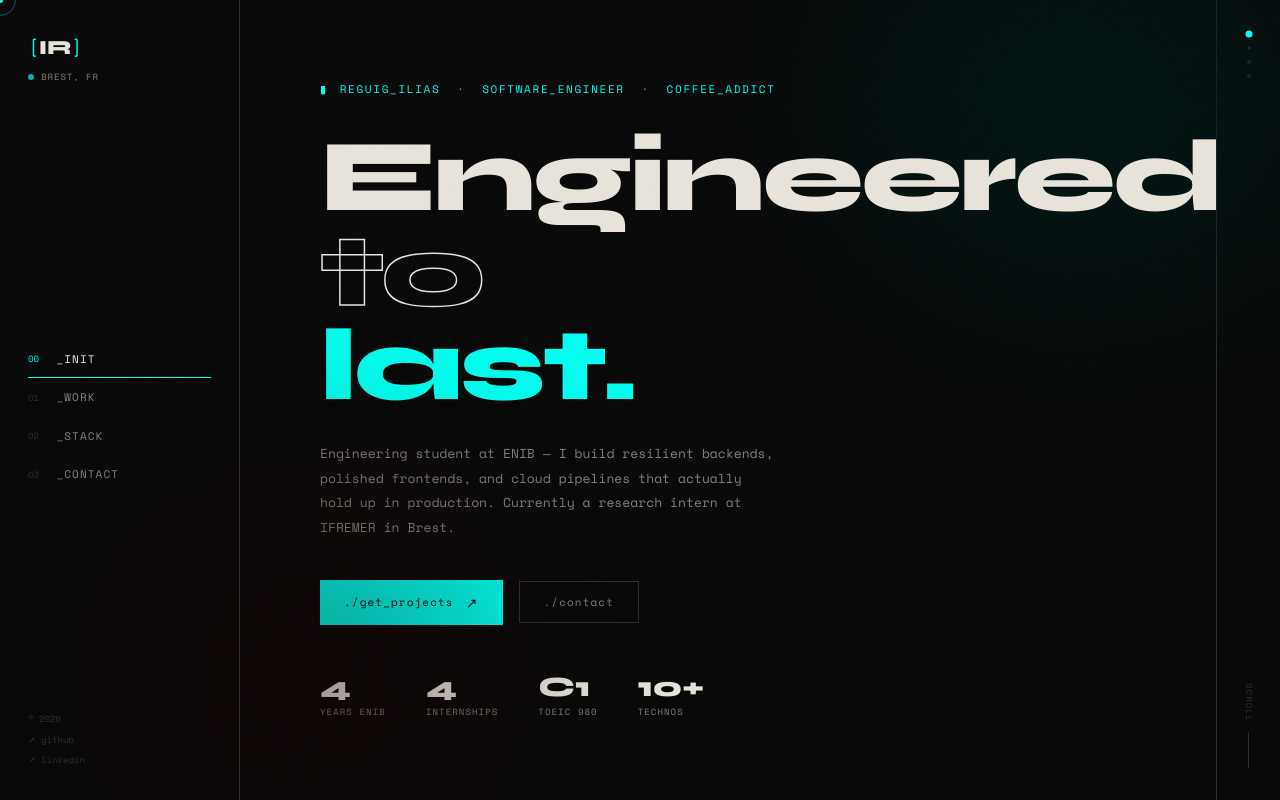
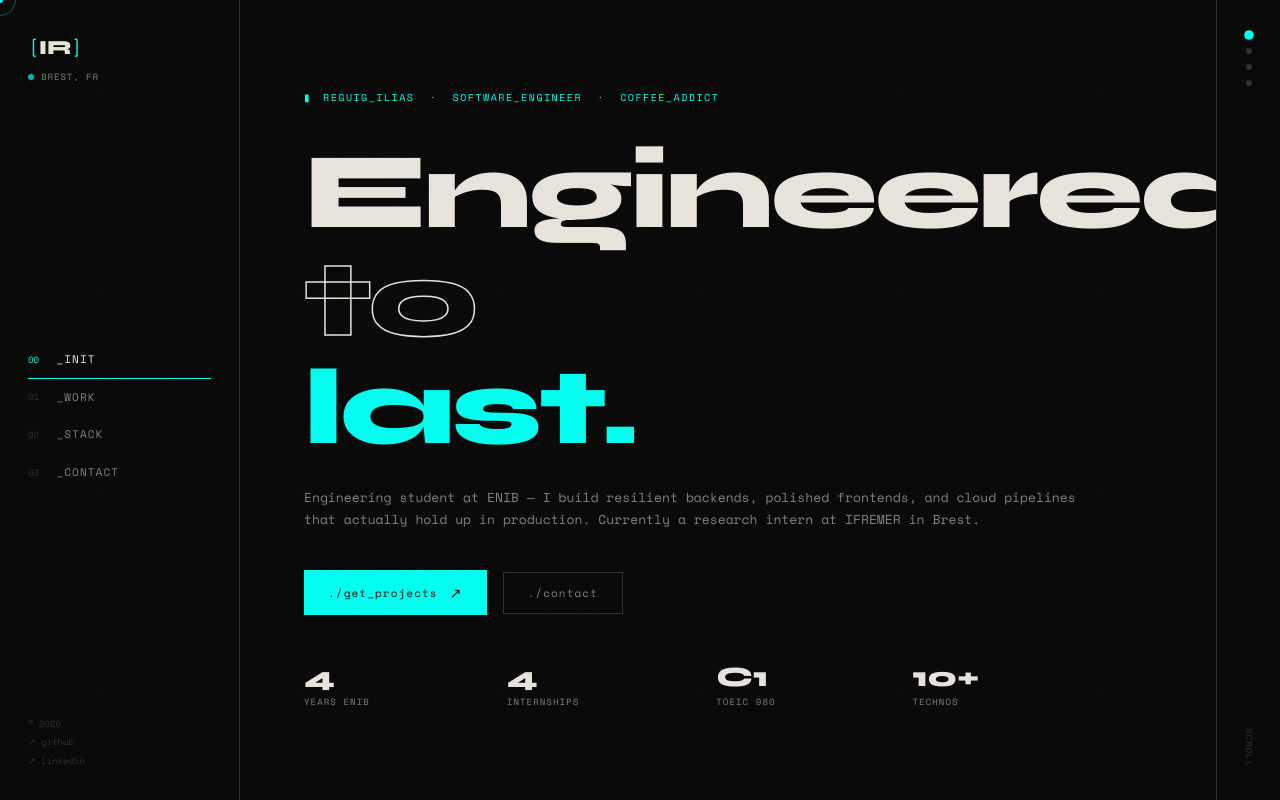
Before and after one commit to iliasreg/ilias-portfolio, an Angular app: page / in a window 1280 px wide. Built offline with nearby package versions, Linux system fonts and the light colour scheme; no server answers.

Commit message:
implementation: mobile responsiveness (wip)

```diff
--- a/src/app/app.scss
+++ b/src/app/app.scss
@@ -16,9 +16,8 @@
   border-right: 1px solid var(--fg3);
   position: relative;
   z-index: 10;
+  background: var(--bg);
 }
-
-.sidebar__top {}
 
 .logo {
   font-family: var(--display);
@@ -43,7 +42,7 @@
   font-size: 9px;
   letter-spacing: .1em;
   color: var(--fg2);
-  margin-bottom: 2.5rem;
+  margin-bottom: 2rem;
 }
 
 .status-dot {
@@ -52,7 +51,6 @@
   border-radius: 50%;
   background: var(--cyan);
   animation: pulse 2s ease-in-out infinite;
-  flex-shrink: 0;
 }
 
 // ── Nav ──────────────────────────────────────────────────────────
@@ -68,18 +66,14 @@
   align-items: center;
   gap: .65rem;
   padding: .55rem 0;
-  cursor: none;
+  cursor: pointer;
   position: relative;
-  border-bottom: 1px solid transparent;
-  transition: border-color .3s;
 }
 
 .nav-btn__index {
   font-size: 9px;
   color: var(--fg3);
   width: 18px;
-  flex-shrink: 0;
-  transition: color .3s;
   font-family: var(--mono);
 }
 
@@ -88,7 +82,6 @@
   letter-spacing: .1em;
   color: var(--fg2);
   font-family: var(--mono);
-  transition: color .3s;
 }
 
 .nav-btn__bar {
@@ -99,7 +92,7 @@
   background: var(--cyan);
   transform: scaleX(0);
   transform-origin: left;
-  transition: transform .4s cubic-bezier(.76, 0, .24, 1);
+  transition: transform .4s;
 }
 
 .nav-btn.active {
@@ -108,8 +101,6 @@
   .nav-btn__bar   { transform: scaleX(1); }
 }
 
-.nav-btn:hover:not(.active) .nav-btn__label { color: var(--fg); }
-
 // ── Sidebar foot ─────────────────────────────────────────────────
 .sidebar__foot {
   display: flex;
@@ -117,12 +108,10 @@
   gap: .25rem;
   font-size: 9px;
   color: var(--fg3);
-  line-height: 1.8;
 
   a {
     color: var(--fg3);
     text-decoration: none;
-    transition: color .25s;
 
     &:hover { color: var(--cyan); }
   }
@@ -132,7 +121,6 @@
 .stage {
   position: relative;
   overflow: hidden;
-  // Section components use :host { position: absolute; inset: 0 }
 }
 
 // ── Right rail ───────────────────────────────────────────────────
@@ -153,16 +141,15 @@
 
 .pdot {
   all: unset;
-  width: 4px;
-  height: 4px;
+  width: 6px;
+  height: 6px;
   border-radius: 50%;
   background: var(--fg3);
-  cursor: none;
-  transition: background .3s, transform .3s;
+  cursor: pointer;
 
   &.pdot--on {
     background: var(--cyan);
-    transform: scale(1.75);
+    transform: scale(1.6);
   }
 }
 
@@ -171,52 +158,33 @@
   color: var(--fg3);
   letter-spacing: .12em;
   writing-mode: vertical-rl;
-  display: flex;
-  align-items: center;
-  gap: .6rem;
-
-  &::after {
-    content: '';
-    width: 1px;
-    height: 36px;
-    background: var(--fg3);
-    animation: scrollLine 2s ease-in-out infinite;
-  }
 }
 
-@keyframes scrollLine {
-  0%   { transform: scaleY(0); transform-origin: top;    }
-  49%  { transform: scaleY(1); transform-origin: top;    }
-  51%  { transform: scaleY(1); transform-origin: bottom; }
-  100% { transform: scaleY(0); transform-origin: bottom; }
+// ── Cursor (disable on mobile later) ─────────────────────────────
+.cursor,
+.cursor-ring {
+  position: fixed;
+  pointer-events: none;
+  z-index: 9999;
 }
 
-// ── Custom cursor ────────────────────────────────────────────────
 .cursor {
-  position: fixed;
   width: 6px;
   height: 6px;
   background: var(--cyan);
   border-radius: 50%;
-  pointer-events: none;
-  z-index: 9999;
   transform: translate(-50%, -50%);
 }
 
 .cursor-ring {
-  position: fixed;
   width: 32px;
   height: 32px;
-  border: 1px solid rgba(0, 255, 240, 0.35);
+  border: 1px solid rgba(0,255,240,.35);
   border-radius: 50%;
-  pointer-events: none;
-  z-index: 9998;
   transform: translate(-50%, -50%);
-  transition: width .35s, height .35s;
 }
 
-// ── Ambient background (scene-specific blobs) ────────────────────
-// Driven by [attr.data-scene] on .shell
+// ── Ambient ─────────────────────────────────────────────────────
 .shell::before,
 .shell::after {
   content: '';
@@ -224,7 +192,6 @@
   border-radius: 50%;
   filter: blur(100px);
   pointer-events: none;
-  transition: all 1.4s cubic-bezier(.76, 0, .24, 1);
   z-index: 0;
 }
 
@@ -242,19 +209,49 @@
   left: 8%;
 }
 
-.shell[data-scene="0"] {
-  &::before { background: #001a18; opacity: .7; }
-  &::after  { background: #1a0000; opacity: .35; }
+/* ========================= */
+/* RESPONSIVE */
+/* ========================= */
+
+/* Tablet */
+@media (max-width: 1024px) {
+  .shell {
+    grid-template-columns: 200px 1fr;
+  }
+
+  .rail {
+    display: none;
+  }
 }
-.shell[data-scene="1"] {
-  &::before { background: #0a0020; opacity: .6; }
-  &::after  { background: #001a18; opacity: .5; }
+
+/* Mobile */
+@media (max-width: 768px) {
+  .shell {
+    display: flex;
+    flex-direction: column;
+  }
+
+  .sidebar {
+    flex-direction: row;
+    align-items: center;
+    justify-content: space-between;
+    padding: 1rem;
+    border-right: none;
+    border-bottom: 1px solid var(--fg3);
+  }
+
+  .sidebar__nav,
+  .sidebar__foot {
+    display: none;
+  }
+
+  .stage {
+    flex: 1;
+    overflow-y: auto;
+  }
+
+  .cursor,
+  .cursor-ring {
+    display: none;
+  }
 }
-.shell[data-scene="2"] {
-  &::before { background: #1a1000; opacity: .5; }
-  &::after  { background: #00101a; opacity: .6; }
-}
-.shell[data-scene="3"] {
-  &::before { background: #001a18; opacity: .4; }
-  &::after  { background: #0a0020; opacity: .6; }
-}
--- a/src/app/modules/contact/contact.scss
+++ b/src/app/modules/contact/contact.scss
@@ -3,13 +3,18 @@
   inset: 0;
   display: flex;
   align-items: center;
+  justify-content: flex-start;
   padding: 3rem 5rem;
   overflow: hidden;
 }
 
-.contact { width: 100%; max-width: 680px; }
+/* Container */
+.contact {
+  width: 100%;
+  max-width: 680px;
+}
 
-// Big headline — staggered via CSS delays, no Angular engine
+/* Headline */
 .contact-headline {
   font-family: var(--display);
   font-size: clamp(44px, 6vw, 90px);
@@ -35,7 +40,7 @@
 
 .chl--cyan { color: var(--cyan); }
 
-// Terminal line
+/* Terminal */
 .contact-cmd {
   display: flex;
   align-items: center;
@@ -46,10 +51,13 @@
   animation: fadeUp 600ms var(--ease) 500ms both;
 
   .prompt { color: var(--cyan); }
-  .cmd    { font-style: italic; }
+  .cmd {
+    font-style: italic;
+    word-break: break-word;
+  }
 }
 
-// Links
+/* Links */
 .contact-links {
   display: flex;
   flex-direction: column;
@@ -64,7 +72,7 @@
   padding: .9rem 0;
   border-bottom: 1px solid var(--fg3);
   text-decoration: none;
-  cursor: none;
+  cursor: pointer;
   transition: border-color .25s;
 
   &:hover { border-color: var(--cyan); }
@@ -81,6 +89,7 @@
   font-size: 12px;
   color: var(--fg);
   transition: color .25s;
+  word-break: break-word;
 
   .clink:hover & { color: var(--cyan); }
 }
@@ -96,7 +105,7 @@
   }
 }
 
-// Status
+/* Status */
 .contact-status {
   display: flex;
   align-items: center;
@@ -105,6 +114,7 @@
   font-size: 10px;
   color: var(--fg2);
   animation: fadeUp 600ms var(--ease) 800ms both;
+  flex-wrap: wrap;
 }
 
 .status-dot {
@@ -116,7 +126,81 @@
   animation: pulse 2s ease-in-out infinite;
 }
 
+/* Animations */
 @keyframes pulse {
   0%, 100% { opacity: 1; box-shadow: 0 0 0 0 rgba(0,255,240,.4); }
-  50%       { opacity: .7; box-shadow: 0 0 0 6px rgba(0,255,240,0); }
+  50% { opacity: .7; box-shadow: 0 0 0 6px rgba(0,255,240,0); }
 }
+
+/* ========================= */
+/* 📱 RESPONSIVE BREAKPOINTS */
+/* ========================= */
+
+/* Tablet */
+@media (max-width: 1024px) {
+  :host {
+    padding: 2.5rem 3rem;
+  }
+
+  .contact {
+    max-width: 100%;
+  }
+
+  .contact-headline {
+    font-size: clamp(36px, 7vw, 70px);
+  }
+}
+
+/* Mobile */
+@media (max-width: 768px) {
+  :host {
+    position: relative;
+    align-items: flex-start;
+    padding: 2rem 1.5rem;
+  }
+
+  .contact-headline {
+    font-size: clamp(32px, 9vw, 52px);
+  }
+
+  .contact-cmd {
+    font-size: 11px;
+  }
+
+  .clink {
+    grid-template-columns: 1fr;
+    gap: .4rem;
+    padding: 1rem 0;
+  }
+
+  .clink__label {
+    font-size: 8px;
+  }
+
+  .clink__val {
+    font-size: 13px;
+  }
+
+  .clink__arr {
+    display: none;
+  }
+
+  .contact-status {
+    font-size: 9px;
+  }
+}
+
+/* Small Mobile */
+@media (max-width: 480px) {
+  :host {
+    padding: 1.5rem 1rem;
+  }
+
+  .contact-headline {
+    font-size: clamp(28px, 10vw, 42px);
+  }
+
+  .contact-cmd {
+    flex-wrap: wrap;
+  }
+}
--- a/src/app/modules/home/home.scss
+++ b/src/app/modules/home/home.scss
@@ -1,9 +1,8 @@
 :host {
-  position: absolute;
-  inset: 0;
+  min-height: 100dvh;
   display: flex;
   align-items: center;
-  padding: 3rem 5rem;
+  padding: clamp(1.5rem, 4vw, 3rem) clamp(1.25rem, 5vw, 5rem);
   overflow: hidden;
 }
 
@@ -17,33 +16,33 @@
   display: flex;
   align-items: center;
   gap: .75rem;
-  font-size: 11px;
+  font-size: 10px;
   letter-spacing: .15em;
   color: var(--cyan);
   margin-bottom: 2rem;
-  animation-delay: 100ms; // stagger after clip-up
+  flex-wrap: wrap;
+  animation-delay: 100ms;
 
   .blink { animation: blink 1s step-end infinite; }
 }
 
 @keyframes blink {
   0%, 100% { opacity: 1; }
-  50%       { opacity: 0; }
+  50% { opacity: 0; }
 }
 
-// Big headline
+// Headline
 .home__headline {
   font-family: var(--display);
-  font-size: clamp(54px, 8vw, 108px);
+  font-size: clamp(42px, 10vw, 108px);
   font-weight: 800;
-  line-height: .92;
+  line-height: 1;
   letter-spacing: -.03em;
-  margin-bottom: 1.75rem;
+  margin-bottom: 1.5rem;
 }
 
 .hl {
   display: block;
-  // Individual staggered animations via CSS — no Angular animation engine needed
   animation: fadeUp 650ms var(--ease) both;
 
   &:nth-child(1) { animation-delay: 150ms; }
@@ -62,19 +61,20 @@
 
 // Sub
 .home__sub {
-  font-size: 13px;
-  line-height: 1.9;
+  font-size: clamp(12px, 2.8vw, 13px);
+  line-height: 1.7;
   color: var(--fg2);
-  max-width: 460px;
+  max-width: 100%;
   margin-bottom: 2.5rem;
   animation: fadeUp 600ms var(--ease) 500ms both;
 }
 
-// CTAs
+// Actions
 .home__actions {
   display: flex;
   gap: 1rem;
   align-items: center;
+  flex-wrap: wrap;
   margin-bottom: 3rem;
   animation: fadeUp 600ms var(--ease) 620ms both;
 }
@@ -92,13 +92,13 @@
   transition: all .3s;
 }
 
+// Primary button
 .btn--primary {
   background: var(--cyan);
   color: #080808;
   position: relative;
   overflow: hidden;
 
-  // Reverse fill on hover — pure CSS, no JS
   &::after {
     content: '';
     position: absolute;
@@ -113,27 +113,38 @@
   span { position: relative; z-index: 1; }
 
   &:hover::after { transform: scaleX(1); }
-  &:hover span   { color: var(--cyan); }
+  &:hover span { color: var(--cyan); }
 }
 
+// Ghost button
 .btn--ghost {
   border: 1px solid var(--fg3);
   color: var(--fg2);
   background: transparent;
 
-  &:hover { border-color: var(--cyan); color: var(--cyan); }
+  &:hover {
+    border-color: var(--cyan);
+    color: var(--cyan);
+  }
 }
 
-.btn__arrow { font-size: 14px; }
+.btn__arrow {
+  font-size: 14px;
+}
 
-// Meta stats
+// Meta
 .home__meta {
-  display: flex;
-  gap: 2.5rem;
+  display: grid;
+  grid-template-columns: repeat(4, auto);
+  gap: 2rem;
   animation: fadeUp 600ms var(--ease) 750ms both;
 }
 
-.meta-item { display: flex; flex-direction: column; gap: .25rem; }
+.meta-item {
+  display: flex;
+  flex-direction: column;
+  gap: .25rem;
+}
 
 .meta-num {
   font-family: var(--display);
@@ -148,3 +159,30 @@
   letter-spacing: .12em;
   color: var(--fg2);
 }
+
+/* ========================= */
+/* RESPONSIVE */
+/* ========================= */
+
+@media (max-width: 700px) {
+  .home__meta {
+    grid-template-columns: repeat(2, 1fr);
+    gap: 1.5rem;
+  }
+}
+
+@media (max-width: 600px) {
+  .home__actions {
+    flex-direction: column;
+    align-items: stretch;
+  }
+
+  .btn {
+    width: 100%;
+    justify-content: space-between;
+  }
+
+  .hl {
+    animation-duration: 500ms;
+  }
+}
--- a/src/app/modules/stack/stack.scss
+++ b/src/app/modules/stack/stack.scss
@@ -1,14 +1,17 @@
 :host {
-  position: absolute;
-  inset: 0;
+  min-height: 100dvh;
   display: flex;
   align-items: center;
-  padding: 3rem 4.5rem;
+  padding: clamp(1.5rem, 4vw, 3rem) clamp(1.25rem, 5vw, 4.5rem);
   overflow: hidden;
 }
 
-.stack { width: 100%; max-width: 840px; }
+.stack {
+  width: 100%;
+  max-width: 840px;
+}
 
+// Header
 .section-header {
   display: flex;
   justify-content: space-between;
@@ -29,8 +32,12 @@
   color: var(--cyan);
 }
 
-// Filter buttons
-.filters { display: flex; gap: .4rem; flex-wrap: wrap; }
+// Filters
+.filters {
+  display: flex;
+  gap: .4rem;
+  flex-wrap: wrap;
+}
 
 .filter {
   font-family: var(--mono);
@@ -40,14 +47,18 @@
   background: none;
   border: 1px solid var(--fg3);
   color: var(--fg2);
-  cursor: none;
+  cursor: pointer;
   transition: all .2s;
 
-  &:hover       { border-color: var(--fg2); color: var(--fg); }
-  &.filter--on  { background: var(--cyan); color: #080808; border-color: var(--cyan); }
+  &:hover { border-color: var(--fg2); color: var(--fg); }
+  &.filter--on {
+    background: var(--cyan);
+    color: #080808;
+    border-color: var(--cyan);
+  }
 }
 
-// Skill grid
+// Grid
 .skill-grid {
   display: grid;
   grid-template-columns: 1fr 1fr;
@@ -55,35 +66,39 @@
   margin-bottom: 2rem;
 }
 
-.skill-row {}
-
 .skill-top {
   display: flex;
   justify-content: space-between;
   margin-bottom: .4rem;
 }
 
-.skill-name { font-size: 11px; color: var(--fg); }
-.skill-pct  { font-size: 10px; color: var(--cyan); font-family: var(--mono); }
+.skill-name {
+  font-size: 11px;
+  color: var(--fg);
+}
+
+.skill-pct {
+  font-size: 10px;
+  color: var(--cyan);
+  font-family: var(--mono);
+}
 
 .skill-track {
   height: 1px;
   background: var(--fg3);
   position: relative;
-  overflow: visible;
 }
 
 .skill-fill {
   position: absolute;
-  top: 0; left: 0;
+  top: 0;
+  left: 0;
   height: 1px;
   background: linear-gradient(90deg, var(--cyan), rgba(0,255,240,.25));
   transform-origin: left;
-  // Width is set via [style.width.%] binding in template
-  // transform: scaleX(0) → scaleX(1) handled by anim-draw-bar class
 }
 
-// Stack note
+// Note
 .stack-note {
   display: flex;
   flex-direction: column;
@@ -99,3 +114,51 @@
     span { color: var(--fg); }
   }
 }
+
+/* ========================= */
+/* RESPONSIVE */
+/* ========================= */
+
+/* Tablet */
+@media (max-width: 900px) {
+  .skill-grid {
+    grid-template-columns: 1fr;
+    gap: 1rem;
+  }
+}
+
+/* Mobile */
+@media (max-width: 700px) {
+  .section-header {
+    flex-direction: column;
+    align-items: flex-start;
+  }
+
+  .filters {
+    width: 100%;
+  }
+
+  .filter {
+    flex: 1 1 auto;
+    text-align: center;
+  }
+
+  .skill-name {
+    font-size: 10px;
+  }
+
+  .skill-pct {
+    font-size: 9px;
+  }
+}
+
+/* Small mobile */
+@media (max-width: 480px) {
+  :host {
+    padding: 1.25rem;
+  }
+
+  .section-title {
+    font-size: 12px;
+  }
+}
--- a/src/app/modules/work/work.scss
+++ b/src/app/modules/work/work.scss
@@ -1,14 +1,17 @@
 :host {
-  position: absolute;
-  inset: 0;
+  min-height: 100dvh;
   display: flex;
   align-items: center;
-  padding: 3rem 4.5rem;
+  padding: clamp(1.5rem, 4vw, 3rem) clamp(1.25rem, 5vw, 4.5rem);
   overflow: hidden;
 }
 
-.work { width: 100%; max-width: 840px; }
+.work {
+  width: 100%;
+  max-width: 840px;
+}
 
+// Header
 .section-header {
   display: flex;
   justify-content: space-between;
@@ -27,58 +30,68 @@
   color: var(--cyan);
 }
 
-.section-count { font-size: 10px; color: var(--fg2); }
+.section-count {
+  font-size: 10px;
+  color: var(--fg2);
+}
 
-// Project rows
+// Projects
 .proj {
   border-bottom: 1px solid var(--fg3);
-  cursor: none;
+  cursor: pointer;
   transition: border-color .25s;
 
-  &:hover       { border-color: var(--fg2); }
-  &.open        { border-color: var(--cyan); }
+  &:hover { border-color: var(--fg2); }
+  &.open  { border-color: var(--cyan); }
 }
 
 .proj__row {
   display: grid;
-  grid-template-columns: 36px 1fr 180px 52px 28px;
+  grid-template-columns: 36px 1fr 160px 50px 28px;
   align-items: center;
   gap: 1rem;
   padding: 1rem 0;
 }
 
-.proj__index  { font-size: 10px; color: var(--fg3); }
+.proj__index { font-size: 10px; color: var(--fg3); }
 
 .proj__title {
   font-family: var(--display);
   font-size: 15px;
   font-weight: 700;
   color: var(--fg);
-  transition: color .25s;
 
   .proj:hover & { color: var(--cyan); }
 }
 
-.proj__cat  { font-size: 9px; letter-spacing: .1em; color: var(--fg2); }
-.proj__year { font-size: 10px; color: var(--fg3); text-align: right; }
+.proj__cat {
+  font-size: 9px;
+  letter-spacing: .1em;
+  color: var(--fg2);
+}
+
+.proj__year {
+  font-size: 10px;
+  color: var(--fg3);
+  text-align: right;
+}
 
 .proj__toggle {
   font-size: 20px;
   color: var(--fg3);
   text-align: right;
-  transition: color .25s, transform .25s;
 
   .proj.open & { color: var(--cyan); }
 }
 
-// Detail panel — CSS handles the expand, animate.enter handles the timing
+// Detail
 .proj__detail {
   padding-bottom: 1.25rem;
 }
 
 .proj__desc {
   font-size: 12px;
-  line-height: 1.9;
+  line-height: 1.8;
   color: var(--fg2);
   margin-bottom: .75rem;
 }
@@ -91,7 +104,11 @@
   gap: .5rem;
 }
 
-.proj__stack { display: flex; gap: .4rem; flex-wrap: wrap; }
+.proj__stack {
+  display: flex;
+  gap: .4rem;
+  flex-wrap: wrap;
+}
 
 .tag {
   font-size: 9px;
@@ -108,3 +125,62 @@
   color: var(--cyan);
   font-family: var(--mono);
 }
+
+/* ========================= */
+/* RESPONSIVE */
+/* ========================= */
+
+/* Tablet */
+@media (max-width: 900px) {
+  .proj__row {
+    grid-template-columns: 28px 1fr 120px 40px 24px;
+    gap: .75rem;
+  }
+}
+
+/* Mobile */
+@media (max-width: 700px) {
+  .section-header {
+    flex-direction: column;
+    gap: .5rem;
+    align-items: flex-start;
+  }
+
+  .proj__row {
+    grid-template-columns: 1fr auto;
+    grid-template-areas:
+      "title toggle"
+      "cat year"
+      "index index";
+    gap: .4rem;
+  }
+
+  .proj__title  { grid-area: title; }
+  .proj__toggle { grid-area: toggle; }
+  .proj__cat    { grid-area: cat; }
+  .proj__year   { grid-area: year; text-align: left; }
+  .proj__index  { grid-area: index; }
+
+  .proj__title {
+    font-size: 14px;
+  }
+
+  .proj__desc {
+    font-size: 11px;
+  }
+}
+
+/* Small mobile */
+@media (max-width: 480px) {
+  :host {
+    padding: 1.25rem;
+  }
+
+  .proj__title {
+    font-size: 13px;
+  }
+
+  .section-title {
+    font-size: 12px;
+  }
+}
```
Also changed, not shown: src/app/app.html (+1 -8 lines).
